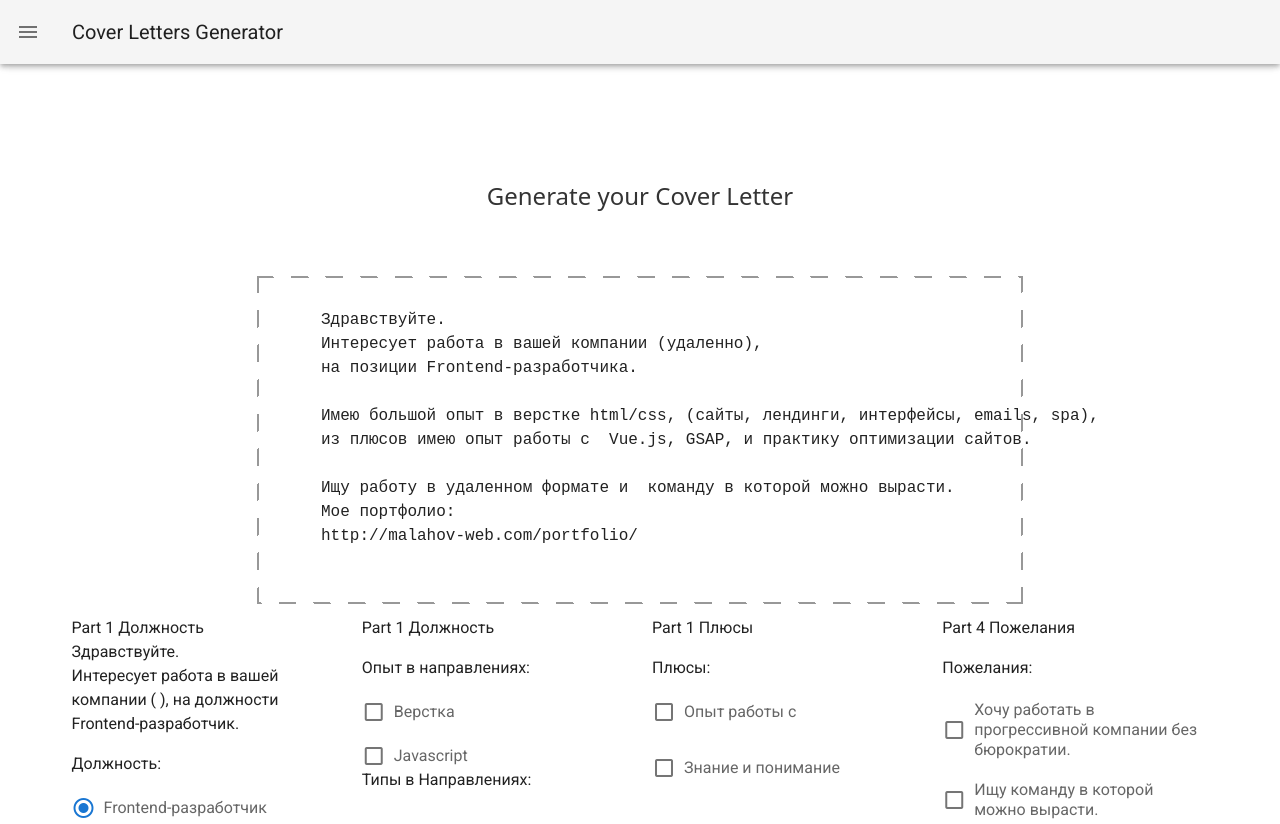
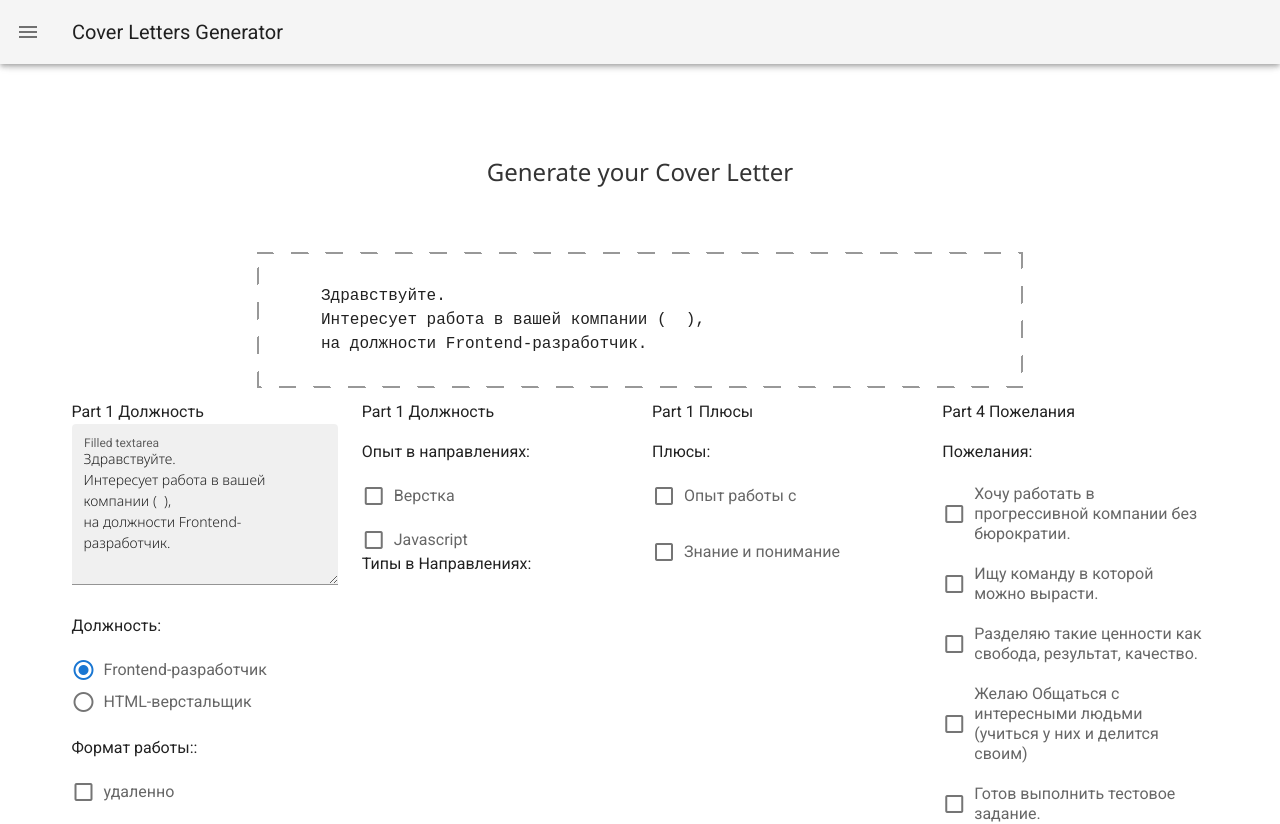
Before and after one commit to Malahov-web/Cover-Letters-Generator, a Vue app: page / in a window 1280 px wide. Shown: the top 824 px of the page. Built offline with nearby package versions, Linux system fonts and the light colour scheme.

Commit message:
10 Add: Preview

```diff
--- a/src/App.vue
+++ b/src/App.vue
@@ -20,11 +20,6 @@
       </v-container>
 
       <v-container grid-list-xs>
-        <v-col lg="12">
-          <!-- <ViewControls class="asd"></ViewControls> -->
-        </v-col>
-        <!-- <Day class="asd"></Day> -->
-        <!-- <HelloWorld class="asd"></HelloWorld> -->
         <HomeView class="asd"></HomeView>
         <!-- <hello-world /> -->
       </v-container>
--- a/src/assets/styles/style.scss
+++ b/src/assets/styles/style.scss
@@ -1,3 +1,6 @@
+@import url('https://fonts.googleapis.com/css2?family=Noto+Sans:wght@300;400&display=swap');
+
+
 .body {
     background-color: #fcc;
 }
@@ -81,3 +84,14 @@
     }
 
 }
+
+
+
+/* Material Dsign */
+
+.theme--light.v-input textarea {
+    font-family: 'Noto Sans';
+    font-weight: 300;
+    font-size: 14px;
+    line-height: 1.5;
+}
--- a/src/components/Introduction.vue
+++ b/src/components/Introduction.vue
@@ -4,24 +4,27 @@
     <div class="part__preview">
       <div class="part__preview-inner">
         <!-- <v-text-field label="label" name="name" textarea>
-          v-text-field
+          {{ template }}
         </v-text-field> -->
 
         <!-- <v-textarea
           filled
           name="input-7-4"
+          height="160"
           label="Filled textarea"
           __value="template"
           __:value="template"
-          v-model="templateText"
+          v-model="template"
         ></v-textarea> -->
-        <!-- <p>
-          {{ templateText }}
-        </p> -->
-        <!-- <p>
-          {{ template }}
-        </p> -->
-        <p v-html="template"></p>
+
+        <v-textarea
+          filled
+          name="input-7-4"
+          height="160"
+          label="Filled textarea"
+          v-model="templateByManualy"
+        ></v-textarea>
+        <!-- <p v-html="template"></p> -->
       </div>
     </div>
     <div class="part__controls">
@@ -83,13 +86,13 @@ export default {
     return {
       rankActive: "frontend",
       formatActive: [],
+      //   templateByManualy: "",
+      templateByManualy: this.template,
     };
   },
 
   computed: {
     ranks() {
-      // return this.data
-      // return this.$store.state.history.calendarMode; //
       return this.$store.state.settings.ranks; //
     },
 
@@ -108,8 +111,29 @@ export default {
     },
 
     template() {
-      return `Здравствуйте. <br> Интересует работа в вашей компании ( ${this.formatTemplate} ),
-      на должности ${this.rankTemplate}.`;
+      return `Здравствуйте. \nИнтересует работа в вашей компании ( ${this.formatTemplate} ), \nна должности ${this.rankTemplate}.`;
+    },
+  },
+
+  mounted() {
+    this.templateByManualy = this.template;
+  },
+
+  watch: {
+    template(newValue) {
+      this.templateByManualy = newValue;
+      //   this.stor
+      //   this.$store.dispatch("updateTemplate", {
+      //     key: "introduction",
+      //     value: newValue,
+      //   });
+    },
+
+    templateByManualy(newValue) {
+      this.$store.dispatch("updateTemplate", {
+        key: "introduction",
+        value: newValue,
+      });
     },
   },
 
--- /dev/null
+++ b/src/components/Preview.vue
@@ -0,0 +1,58 @@
+<template>
+  <div class="preview px-16 py-8">
+    <div class="preview-inner">
+      <div class="preview__content">
+        <!-- TODO: -->
+        <!-- Вероятно тэг per будет не нужен -->
+
+        <pre>{{ template }}</pre>
+
+        <!-- <pre>
+Здравствуйте.
+Интересует работа в вашей компании (удаленно),
+на позиции Frontend-разработчика.
+
+Имею большой опыт в верстке html/css, (сайты, лендинги, интерфейсы, emails, spa),
+из плюсов имею опыт работы с  Vue.js, GSAP, и практику оптимизации сайтов.
+
+Ищу работу в удаленном формате и  команду в которой можно вырасти.
+Мое портфолио:
+http://malahov-web.com/portfolio/
+                </pre
+        > -->
+      </div>
+    </div>
+  </div>
+</template>
+
+<script>
+export default {
+  name: "Preview",
+
+  computed: {
+    templateObj() {
+      return this.$store.state.template;
+    },
+
+    template() {
+      let templateObj = this.templateObj;
+      let template = "";
+
+      //   template = ;
+
+      for (const key in templateObj) {
+        if (!Object.hasOwnProperty.call(templateObj, key)) {
+          continue;
+        }
+        const templatePart = templateObj[key];
+
+        template += templatePart;
+      }
+
+      return template;
+    },
+  },
+};
+</script>
+
+<style lang="scss" scoped></style>
--- a/src/store/index.js
+++ b/src/store/index.js
@@ -145,8 +145,30 @@ export default new Vuex.Store({
                 },
             },
         },
+
+        template: {
+            introduction: "",
+            experience: "",
+            additional: "",
+            wishes: "",
+        },
     },
-    mutations: {},
-    actions: {},
+    mutations: {
+        UPDATE_TEMPLATE(state, payload) {
+            let { key, value } = payload;
+            state.template[key] = value;
+        },
+    },
+
+    actions: {
+        updateTemplate({ commit }, payload) {
+            // save the items currently in the cart
+            // const savedCartItems = [...state.cart.added];
+            // Destructurisation
+            // let { key, value } = payload;
+            // state.
+            commit("UPDATE_TEMPLATE", payload);
+        },
+    },
     modules: {},
 });
--- a/src/views/HomeView.vue
+++ b/src/views/HomeView.vue
@@ -12,28 +12,7 @@
 
     <v-row __no-gutters>
       <v-col lg="8" offset-lg="2" class="preview-outer">
-        <div class="preview px-16 py-8">
-          <div class="preview-inner">
-            <div class="preview__content">
-              <!-- TODO: -->
-              <!-- Вероятно тэг per будет не нужен -->
-
-              <pre>
-Здравствуйте.
-Интересует работа в вашей компании (удаленно),
-на позиции Frontend-разработчика.
-
-Имею большой опыт в верстке html/css, (сайты, лендинги, интерфейсы, emails, spa),
-из плюсов имею опыт работы с  Vue.js, GSAP, и практику оптимизации сайтов.
-
-Ищу работу в удаленном формате и  команду в которой можно вырасти.
-Мое портфолио:
-http://malahov-web.com/portfolio/
-                </pre
-              >
-            </div>
-          </div>
-        </div>
+        <Preview class="asd"></Preview>
       </v-col>
     </v-row>
 
@@ -67,6 +46,7 @@ import Introduction from "@/components/Introduction.vue";
 import Experience from "@/components/Experience.vue";
 import Additional from "@/components/Additional.vue";
 import Wishes from "@/components/Wishes.vue";
+import Preview from "@/components/Preview.vue";
 
 export default {
   name: "HomeView",
@@ -76,6 +56,7 @@ export default {
     Experience,
     Additional,
     Wishes,
+    Preview,
   },
 };
 </script>
```
